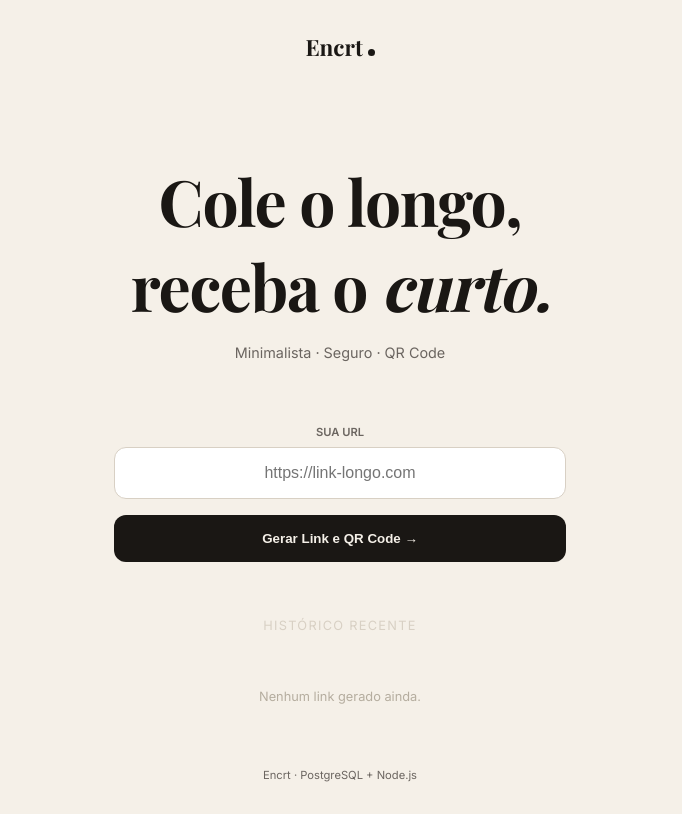
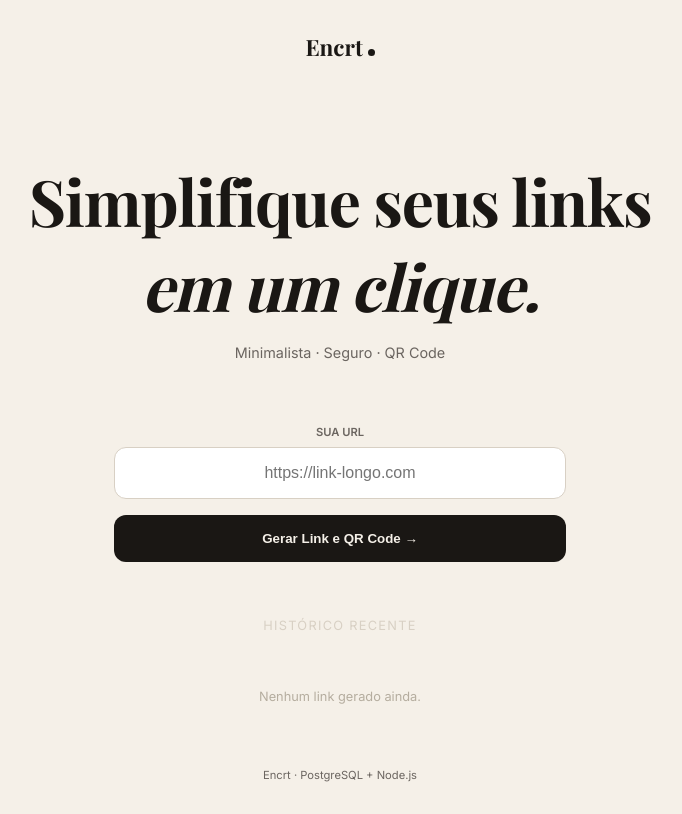
Before and after one commit to adriiana-dev/encrt, a website: page public/index.html in a window 1280 px wide. Shown: the whole page, without its empty margins (300-982 px from the left). Drawn offline with nearby package versions, Linux system fonts and the light colour scheme; a web font is replaced by a local one.

```diff
--- a/public/index.html
+++ b/public/index.html
@@ -167,7 +167,7 @@
 </header>
 
 <div class="hero">
-  <h1>Cole o longo,<br>receba o <em>curto.</em></h1>
+  <h1>Simplifique seus links<br><em>em um clique.</em></h1>
   <p>Minimalista · Seguro · QR Code</p>
 </div>
 
```
Also changed, not shown: README.md.
